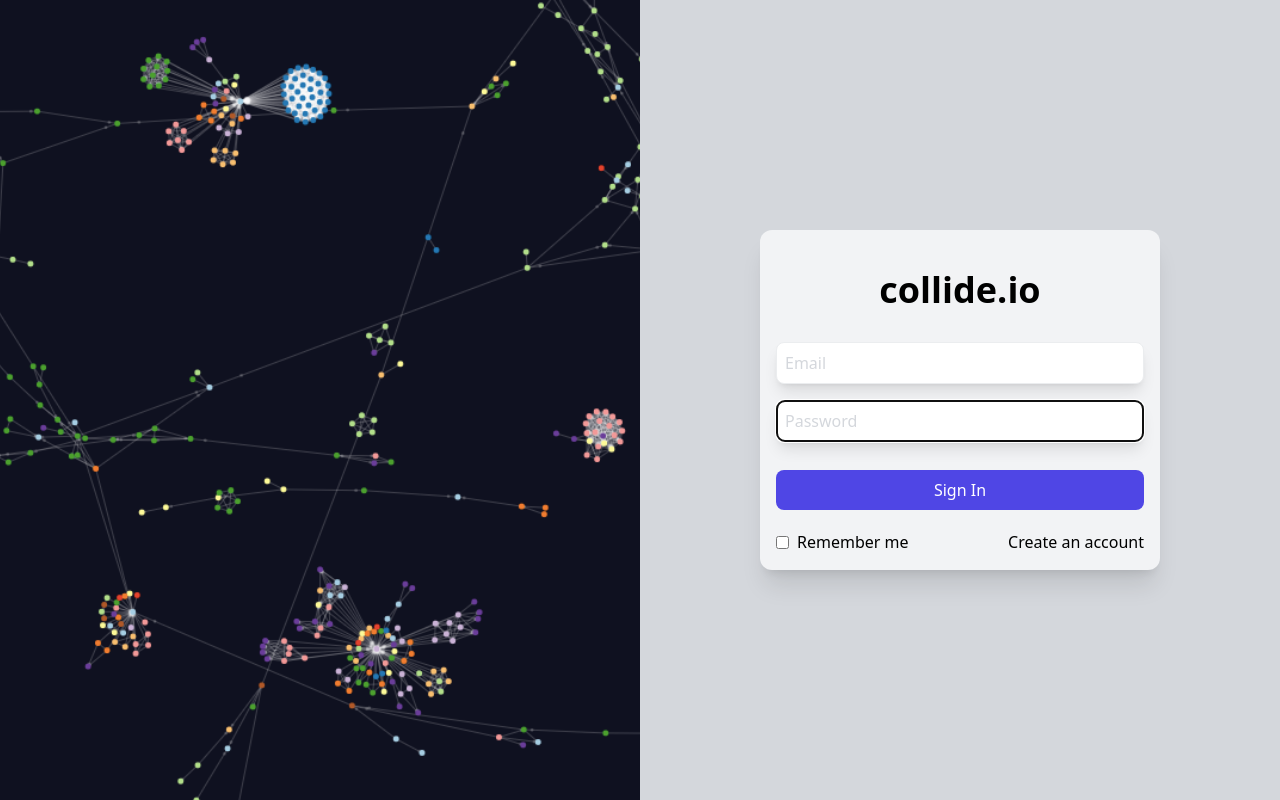
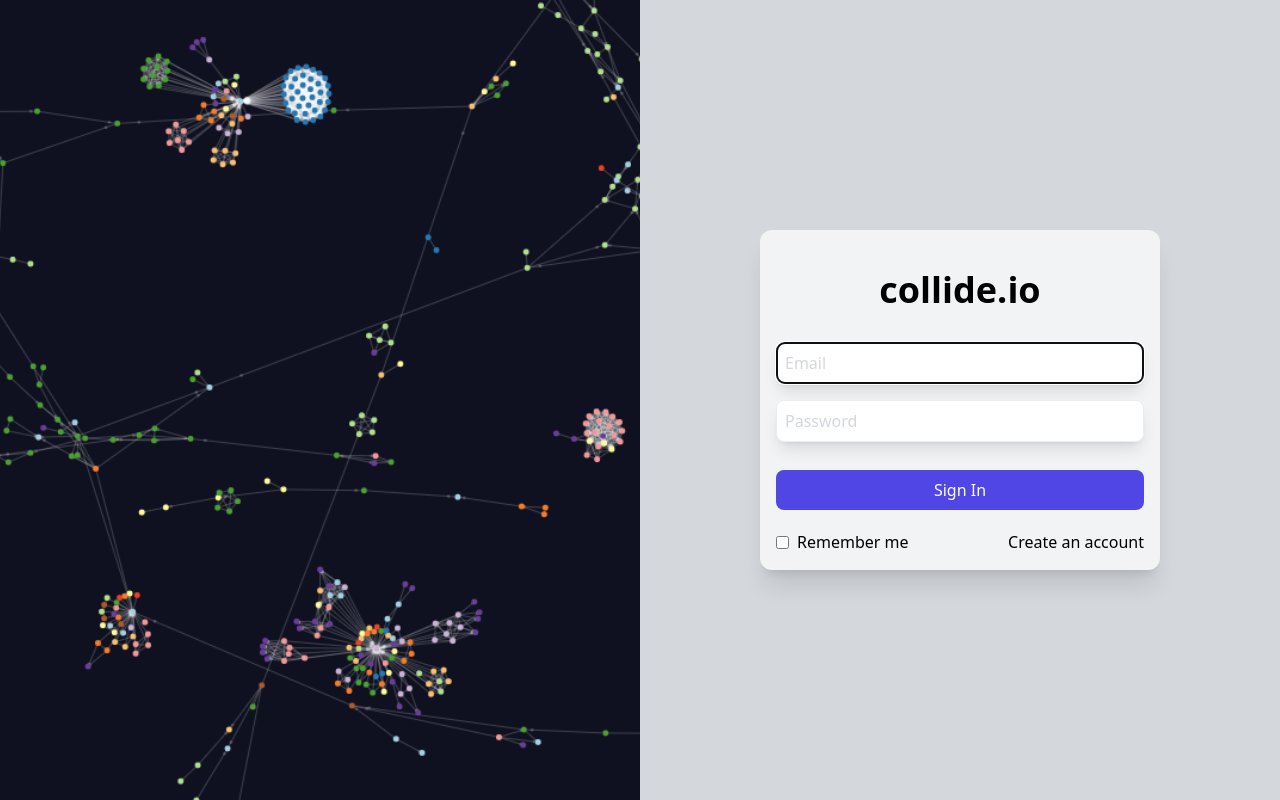
Before and after one commit to 0mdb/collide, a React (Vite) app in the folder frontend/: page /login in a window 1280 px wide. Built offline with nearby package versions, Linux system fonts and the light colour scheme; what ra-data-json-server would draw is missing.

Commit message:
fix focusing on password on load

```diff
--- a/frontend/src/pages/Login/Login.tsx
+++ b/frontend/src/pages/Login/Login.tsx
@@ -7,111 +7,6 @@
 
 const LOGIN_URL = 'login/access-token'
 
-// function Login() {
-//   const { setAuth, persist, setPersist } = useAuth()
-
-//   const navigate = useNavigate()
-//   const location = useLocation()
-//   const from = location.state?.from?.pathname || '/'
-//   const userRef = useRef<HTMLHeadingElement>()
-//   const errRef = useRef()
-//   const [user, setUser] = useState('')
-//   const [pwd, setPwd] = useState('')
-//   const [errMsg, setErrMsg] = useState('')
-
-//   useEffect(() => {
-//     userRef.current.focus()
-//   }, [])
-
-//   useEffect(() => {
-//     setErrMsg('')
-//   }, [user, pwd])
-
-//   const handleSubmit = async (e) => {
-//     e.preventDefault()
-//     try {
-//       const formData = new FormData()
-//       formData.append('username', user)
-//       formData.append('password', pwd)
-//       const response = await axios.post(LOGIN_URL, formData)
-//       const accessToken = response?.data?.access_token
-//       const refreshToken = response?.data?.refresh_token
-//       setAuth({ user, accessToken, refreshToken })
-//       setUser('')
-//       setPwd('')
-//       navigate(from, { replace: true })
-//     } catch (err) {
-//       if (!err?.response) {
-//         setErrMsg('No Server Response')
-//       } else if (err.response?.status === 400) {
-//         setErrMsg('Incorrect email or password')
-//       } else {
-//         setErrMsg('Login Failed')
-//       }
-//       errRef.current.focus()
-//     }
-//   }
-
-//   const togglePersist = () => {
-//     setPersist(!persist)
-//   }
-//   useEffect(() => {
-//     localStorage.setItem('persist', persist)
-//   }, [persist])
-
-//   return (
-//     <div className='login'>
-//       <div>
-//         <form onSubmit={handleSubmit}>
-//           <h1>Collide</h1>
-//           <FormGroup label='Email' labelFor='username'>
-//             <input
-//               type='email'
-//               placeholder='Email'
-//               id='username'
-//               ref={userRef}
-//               autoComplete='off'
-//               onChange={(e) => setUser(e.target.value)}
-//               value={user}
-//               required
-//             />
-//           </FormGroup>
-//           <FormGroup label='Password' labelFor='password'>
-//             <input
-//               type='password'
-//               id='password'
-//               placeholder='Password'
-//               ref={userRef}
-//               onChange={(e) => setPwd(e.target.value)}
-//               value={pwd}
-//               required
-//             />
-//           </FormGroup>
-//           <p>
-//             <Button intent='primary' type='submit' text='Login' />
-//           </p>
-//         </form>
-//         <Checkbox
-//           checked={persist}
-//           label='Remember me'
-//           onChange={togglePersist}
-//           alignIndicator='left'
-//         />
-//         <p>
-//           Need an Account?
-//           <br />
-//           <span className='line'>
-//             <Link to='/register'>Sign up</Link>
-//           </span>
-//         </p>
-// <p ref={errRef} className={errMsg ? 'errmsg' : 'offscreen'} aria-live='assertive'>
-// {errMsg}
-// </p>
-//       </div>
-//     </div>
-//   )
-
-// }
 function Login() {
   const { setAuth, persist, setPersist } = useAuth()
 
@@ -176,7 +71,6 @@
         >
           <h2 className='py-6 text-center text-4xl font-bold'>collide.io</h2>
           <div className='flex flex-col py-2'>
-            {/* <label>Username</label> */}
             <input
               type='email'
               placeholder='Email'
@@ -190,9 +84,7 @@
             />
           </div>
           <div className='flex flex-col py-2'>
-            {/* <label>Password</label> */}
             <input
-              ref={userRef}
               placeholder='Password'
               id='password'
               className='rounded-lg border p-2 shadow-lg'
```
